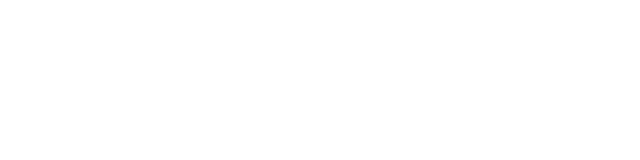
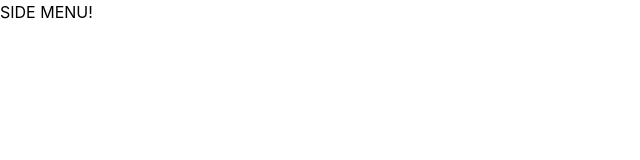
Before and after one commit to theinternetfae/Construction-site, a React (Vite) app: page /test in a window 1280 px wide. Before the commit this address had no page. Shown: the top 160 px of the page, without its empty margins (0-640 px from the left). Built offline with nearby package versions, Linux system fonts and the light colour scheme.

Commit message:
Setting up overall body

```diff
--- a/src/App.jsx
+++ b/src/App.jsx
@@ -1,22 +1,23 @@
+import { useState } from 'react';
+import AppLayout from './AppLayout.jsx';
 import Welcome from './Welcome.jsx'
 import WelcomeBack from './WelcomeBack.jsx'
-import { Route, Routes } from "react-router-dom";
+import { Route, Routes, Navigate } from "react-router-dom";
 
 function App() {
 
+  const [user, setIsUser] = useState(true);
+
   return (
-
 
     <Routes>
 
-      <Route path="/" element={<Welcome/>}></Route>
-      <Route path="/signin" element={<WelcomeBack/>}></Route>
+      <Route path="/" element={user ? <Navigate to="/test" replace/> : <Welcome/>}></Route>
+      <Route path="/signin" element={user ? <Navigate to="/test" replace/> : <WelcomeBack/>}></Route>
+
+      <Route path='/test' element={!user ? <Navigate to="/" replace/> : <AppLayout/>}></Route>
 
     </Routes>
-
-    // <main>
-    //   <WelcomeBack />
-    // </main>
   )
 }
 
--- /dev/null
+++ b/src/AppLayout.jsx
@@ -0,0 +1,12 @@
+import { Outlet } from "react-router-dom";
+import SideMenu from "./SideMenu";
+
+function AppLayout() {
+    return (
+        <div className="overall-main-body">
+            <SideMenu />
+        </div>
+    );
+}
+
+export default AppLayout;
--- /dev/null
+++ b/src/SideMenu.jsx
@@ -0,0 +1,9 @@
+function SideMenu() {
+    return (
+        <>
+            <h1>SIDE MENU!</h1>
+        </>
+    );
+}
+
+export default SideMenu;
```
